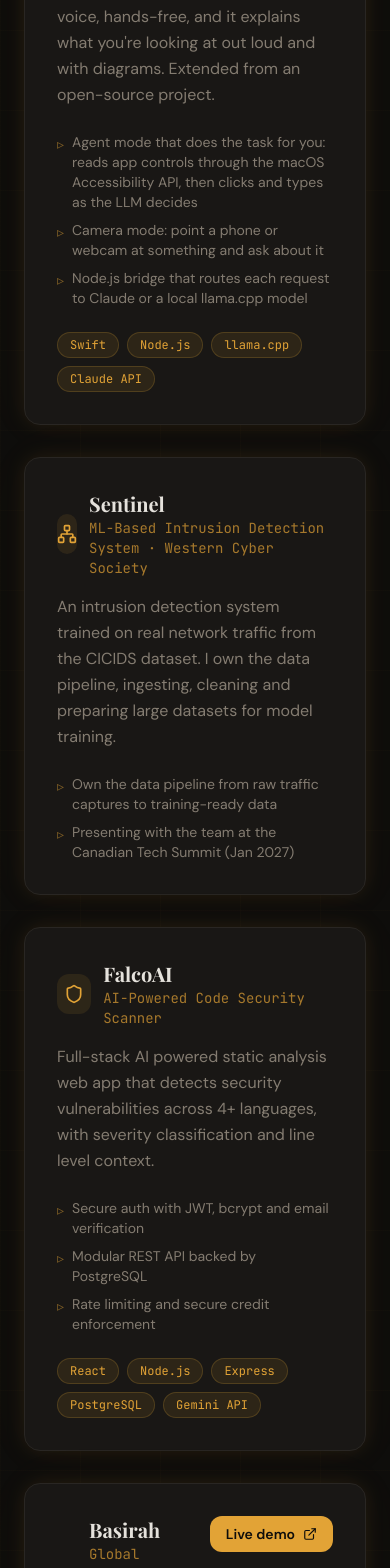
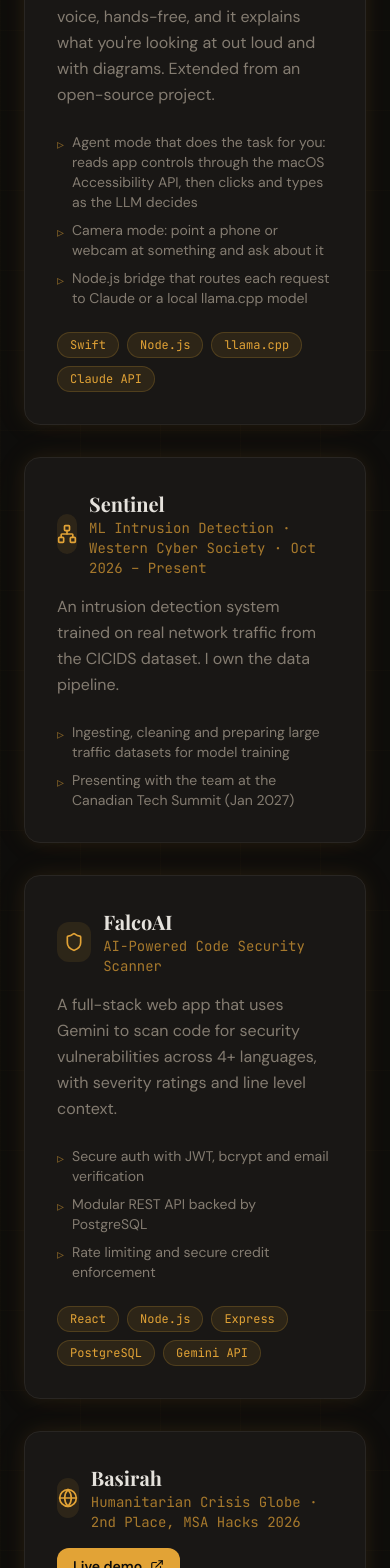
Before and after one commit to Anomaly-E-E/Anomaly-E-E.github.io, a React (Vite) app: page / in a window 390 px wide. Shown: the part 4370-5938 px from the top of the page. Built offline with nearby package versions, Linux system fonts and the light colour scheme; the HTML template or start-up script is replaced by a standard one; a web font is replaced by a local one.

Commit message:
fix project header on mobile, clean up project copy

```diff
--- a/src/components/sections/ProjectsSection.tsx
+++ b/src/components/sections/ProjectsSection.tsx
@@ -19,12 +19,12 @@ const projects = [
   },
   {
     title: "Sentinel",
-    subtitle: "ML-Based Intrusion Detection System · Western Cyber Society",
+    subtitle: "ML Intrusion Detection · Western Cyber Society · Oct 2026 – Present",
     description:
-      "An intrusion detection system trained on real network traffic from the CICIDS dataset. I own the data pipeline, ingesting, cleaning and preparing large datasets for model training.",
+      "An intrusion detection system trained on real network traffic from the CICIDS dataset. I own the data pipeline.",
     tech: [],
     highlights: [
-      "Own the data pipeline from raw traffic captures to training-ready data",
+      "Ingesting, cleaning and preparing large traffic datasets for model training",
       "Presenting with the team at the Canadian Tech Summit (Jan 2027)",
     ],
     icon: Network,
@@ -34,7 +34,7 @@ const projects = [
     title: "FalcoAI",
     subtitle: "AI-Powered Code Security Scanner",
     description:
-      "Full-stack AI powered static analysis web app that detects security vulnerabilities across 4+ languages, with severity classification and line level context.",
+      "A full-stack web app that uses Gemini to scan code for security vulnerabilities across 4+ languages, with severity ratings and line level context.",
     tech: ["React", "Node.js", "Express", "PostgreSQL", "Gemini API"],
     highlights: [
       "Secure auth with JWT, bcrypt and email verification",
@@ -46,13 +46,13 @@ const projects = [
   },
   {
     title: "Basirah",
-    subtitle: "Global Humanitarian Crisis Platform · 2nd Place, MSA Hacks 2026 🥈",
+    subtitle: "Humanitarian Crisis Globe · 2nd Place, MSA Hacks 2026",
     description:
-      "A real time 3D globe that maps active humanitarian crises from live API data, showing donors funding gaps and aid status at a glance. Verified charity links let users donate directly and watch their impact animate from donor to destination.",
+      "A real time 3D globe that maps active humanitarian crises from live API data, with funding gaps and aid status for each one. Verified charity links let users donate directly and watch their impact animate from donor to destination.",
     tech: ["React", "TypeScript", "Node.js", "Mapbox GL JS"],
     highlights: [
       "Interactive 3D globe with crises mapped to exact locations",
-      "Live donation impact visualization with smooth animations",
+      "Live animation showing each donation travel from donor to destination",
       "Crisis severity classification with funding gaps and aid status",
     ],
     icon: Globe,
@@ -105,7 +105,7 @@ const ProjectsSection = () => {
                 <div className="absolute inset-0 rounded-2xl bg-gradient-to-br from-primary/5 via-transparent to-accent/5 opacity-0 group-hover:opacity-100 transition-opacity duration-500 pointer-events-none" />
 
                 <div className="relative z-10">
-                  <div className="flex items-start justify-between mb-4">
+                  <div className="flex flex-col sm:flex-row sm:items-start sm:justify-between gap-4 mb-4">
                     <div className="flex items-center gap-3">
                       <div className="w-10 h-10 rounded-lg bg-primary/10 flex items-center justify-center">
                         <project.icon className="text-primary" size={20} />
@@ -120,7 +120,7 @@ const ProjectsSection = () => {
                         href={project.link}
                         target="_blank"
                         rel="noopener noreferrer"
-                        className="shrink-0 inline-flex items-center gap-2 px-4 py-2 bg-primary text-primary-foreground font-semibold rounded-lg hover:bg-primary/90 transition-all text-sm"
+                        className="self-start shrink-0 inline-flex items-center gap-2 px-4 py-2 bg-primary text-primary-foreground font-semibold rounded-lg hover:bg-primary/90 transition-all text-sm"
                       >
                         Live demo
                         <ExternalLink size={14} />
@@ -139,6 +139,7 @@ const ProjectsSection = () => {
                     ))}
                   </ul>
 
+                  {project.tech.length > 0 && (
                     <div className="flex flex-wrap gap-2">
                       {project.tech.map((t) => (
                         <span key={t} className="text-xs font-mono px-3 py-1 rounded-full bg-primary/10 text-primary border border-primary/20">
@@ -146,6 +147,7 @@ const ProjectsSection = () => {
                         </span>
                       ))}
                     </div>
+                  )}
                 </div>
               </TiltCard>
             </ScrollReveal>
```
Lines whose indentation alone changed are shown as unchanged.
